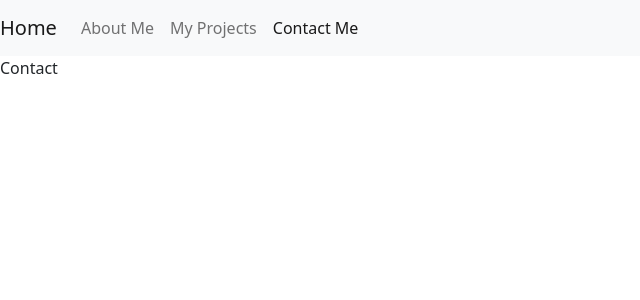
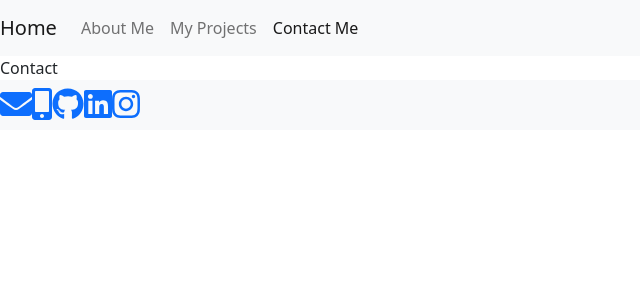
Before and after one commit to ClairePhillips51/react-portfolio, a React (Create React App) app: page /contact in a window 1280 px wide. Shown: the top 300 px of the page, without its empty margins (0-640 px from the left). Built offline with nearby package versions, Linux system fonts and the light colour scheme.

Commit message:
set up font awesome and the footer.

```diff
--- a/package.json
+++ b/package.json
@@ -3,6 +3,11 @@
   "version": "0.1.0",
   "private": true,
   "dependencies": {
+    "@fortawesome/fontawesome-svg-core": "^1.2.35",
+    "@fortawesome/free-brands-svg-icons": "^5.15.3",
+    "@fortawesome/free-regular-svg-icons": "^5.15.3",
+    "@fortawesome/free-solid-svg-icons": "^5.15.3",
+    "@fortawesome/react-fontawesome": "^0.1.14",
     "@testing-library/jest-dom": "^5.13.0",
     "@testing-library/react": "^11.2.7",
     "@testing-library/user-event": "^12.8.3",
--- a/src/App.js
+++ b/src/App.js
@@ -4,6 +4,7 @@ import About from "./pages/About";
 import Projects from "./pages/Projects";
 import Contact from "./pages/Contact";
 import Header from "./components/Header";
+import Footer from "./components/Footer";
 import './App.css';
 
 function App() {
@@ -18,6 +19,7 @@ function App() {
           <Route exact path="/contact" component={Contact} />
         </div>
       </div>
+      <Footer />
     </Router>
   );
 }
--- a/src/components/Footer/index.js
+++ b/src/components/Footer/index.js
@@ -0,0 +1,35 @@
+import React from "react";
+import { FontAwesomeIcon } from '@fortawesome/react-fontawesome';
+import { faEnvelope, faMobileAlt } from '@fortawesome/free-solid-svg-icons';
+import { faGithub, faLinkedin, faInstagram } from '@fortawesome/free-brands-svg-icons';
+import "./style.css";
+
+function Footer() {
+  return (
+    <footer className="footer">
+        <nav className="navbar navbar-expand-lg navbar-light bg-light">
+            <div>
+                <ul className="navbar-nav">
+                <li>
+                    <a href="mailto:claireacam@gmail.com" target="_blank" rel="noreferrer"><FontAwesomeIcon title="Email Me: ClairePhillips712@gmail.com" icon={faEnvelope} size="2x" /></a>
+                </li>
+                <li>
+                    <a href="/contact"><FontAwesomeIcon title= "(832)-741-8680" icon={faMobileAlt} size="2x"/></a>
+                </li>
+                <li>
+                    <a href="https://github.com/ClairePhillips51" target="_blank" rel="noreferrer"><FontAwesomeIcon title="GitHub" icon={faGithub} size="2x" /></a>
+                </li>
+                <li>
+                    <a href="https://www.linkedin.com/in/claire-phillips-46baa062/" target="_blank" rel="noreferrer"><FontAwesomeIcon title="LinkedIn" icon={faLinkedin} size="2x" /></a>
+                </li>
+                <li>
+                    <a href="https://www.instagram.com/clairecamerontv/?hl=en" target="_blank" rel="noreferrer"><FontAwesomeIcon title="Instagram" icon={faInstagram} size="2x" /></a>
+                </li>
+                </ul>
+            </div>
+        </nav>
+    </footer>
+  );
+}
+
+export default Footer;
```
